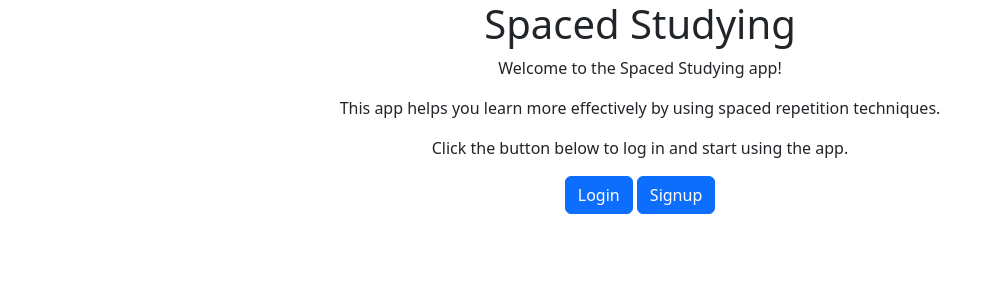
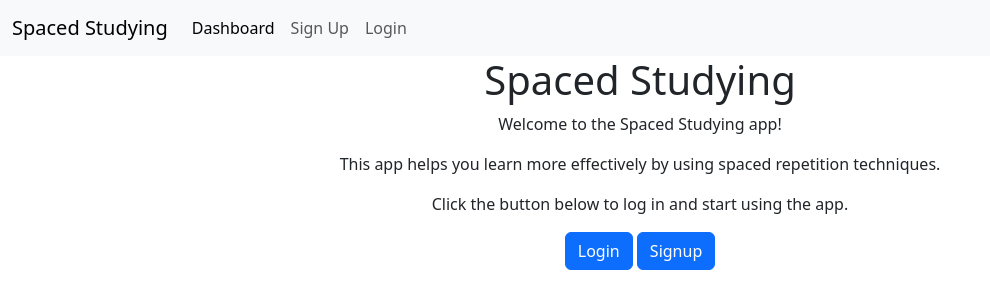
Before and after one commit to dashpen/Spaced-Studying-Frontend, a website: page index.html in a window 1280 px wide. Shown: the whole page, without its empty margins (0-990 px from the left). Drawn offline with nearby package versions, Linux system fonts and the light colour scheme.

Commit message:
added navbar to pages and set login to session storage instead of local

```diff
--- /dev/null
+++ b/assets/js/navbar.js
@@ -0,0 +1,8 @@
+fetch("/navbar.html", { method: "GET"})
+  .then(response => response.text())
+  .then((html) => {
+    document.getElementById("navbar").innerHTML = html;
+  })
+  .catch((error) => {
+    console.error("There was an error with getting navbar", error);
+  });
--- a/assets/js/signup.js
+++ b/assets/js/signup.js
@@ -20,7 +20,6 @@ document
     })
       .then((response) => {
         if (!response.ok) {
-          // Check if the response status is in the error messages
           if (errorMessages[response.status]) {
             console.error("Error:", errorMessages[response.status], "With response: ", response.text());
             throw new Error(errorMessages[response.status]);
@@ -32,12 +31,11 @@ document
       })
       .then((data) => {
         if (data) {
-          // Redirect to the dashboard or another page
           const successMessage = document.getElementById("successMessage");
           successMessage.textContent = "Signup successful!";
           successMessage.style.display = "block";
+          window.location.href = "/login.html";
         } else {
-          // Display an error message
           throw new Error("Unknown error occurred during signup.");
         }
         })
--- a/index.html
+++ b/index.html
@@ -5,9 +5,14 @@
     <meta name="viewport" content="width=device-width, initial-scale=1.0">
     <title>Spaced Studing</title>
     <link rel="stylesheet" href="/node_modules/bootstrap/dist/css/bootstrap.css">
+    <script src="assets/js/navbar.js" type="module"></script>
 </head>
-<body >
-    <div display="flex" flex-direction="column" align-items="center" width="100%" height="100vh" style="display: flex; flex-direction: column; align-items: center; justify-content: center;">
+<body>
+    <div id="navbar"></div>
+    <!-- <div display="flex" flex-direction="column" align-items="center" width="100%" height="100vh" style="display: flex; flex-direction: column; align-items: center; justify-content: center;"> -->
+    <div class="d-flex flex-column align-items-center justify-content-center">
+        <!-- <div> -->
+            <!-- <div class="col"> -->
                 <h1>Spaced Studying</h1>
                 <p>Welcome to the Spaced Studying app!</p>
                 <p>This app helps you learn more effectively by using spaced repetition techniques.</p>
@@ -16,7 +21,9 @@
                     <a href="/login.html" class="btn btn-primary">Login</a>
                     <a href="/signup.html" class="btn btn-primary">Signup</a>
                 </div>
+            <!-- </div> -->
+        <!-- </div> -->
     </div>
+    <script src="assets/js/index.js" type="module"></script>
 </body>
 </html>
-<script src="assets/js/index.js" type="module"></script>
--- /dev/null
+++ b/navbar.html
@@ -0,0 +1,23 @@
+<nav class="navbar navbar-expand-lg navbar-light bg-light">
+    <div class="container-fluid">
+        <a class="navbar-brand" href="/index.html" id="homeButton">Spaced Studying</a>
+        <script>document.getElementById("homeButton").href = sessionStorage.getItem("loggedIn")
+            ? "/dashboard.html" : "/index.html";</script>
+        <button class="navbar-toggler" type="button" data-bs-toggle="collapse" data-bs-target="#navbarNav" aria-controls="navbarNav" aria-expanded="false" aria-label="Toggle navigation">
+            <span class="navbar-toggler-icon"></span>
+        </button>
+        <div class="collapse navbar-collapse" id="navbarNav">
+            <ul class="navbar-nav">
+                <li class="nav-item">
+                    <a class="nav-link active" aria-current="page" href="/dashboard.html">Dashboard</a>
+                </li>
+                <li class="nav-item">
+                    <a class="nav-link" href="/signup.html">Sign Up</a>
+                </li>
+                <li class="nav-item">
+                    <a class="nav-link" href="/login.html">Login</a>
+                </li>
+            </ul>
+        </div>
+    </div>
+</nav>
```
Also changed, not shown: assets/js/login.js (+6 -3 lines), login.html (+2 -0 lines), signup.html (+2 -0 lines). Lines whose indentation alone changed are shown as unchanged.
